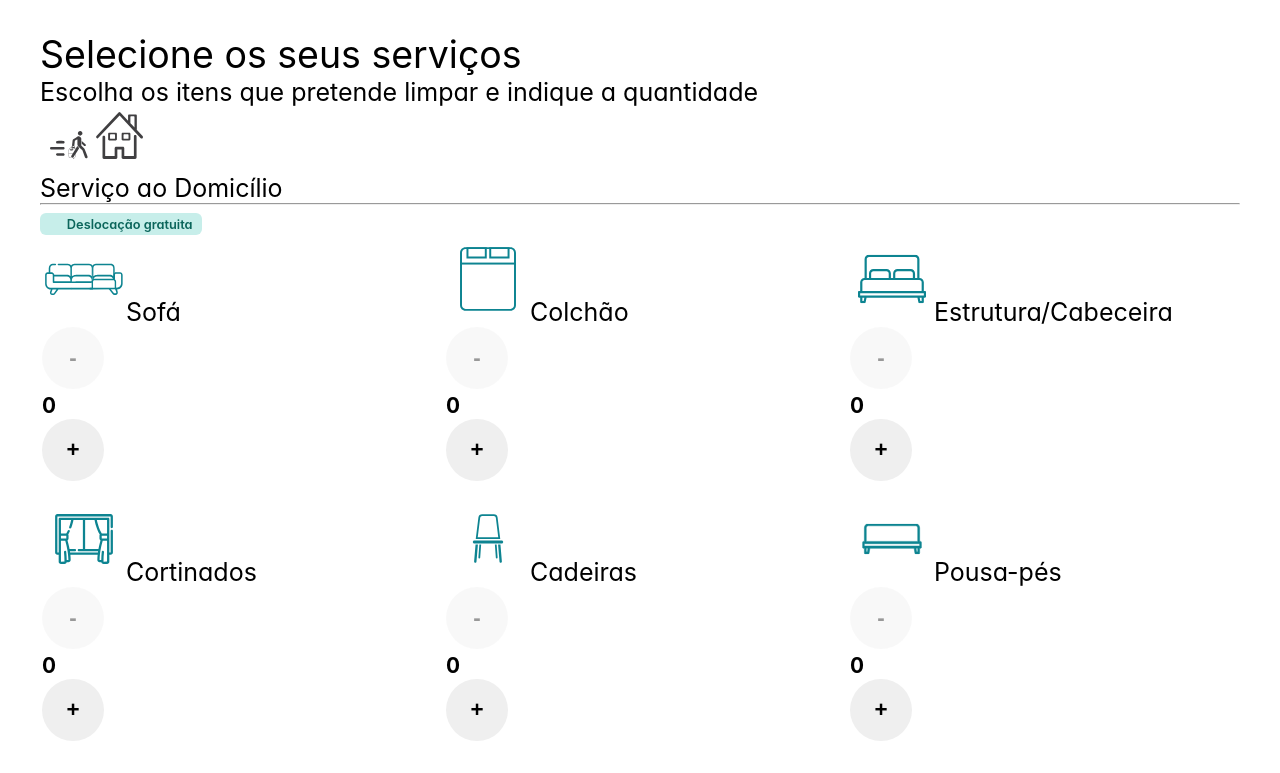
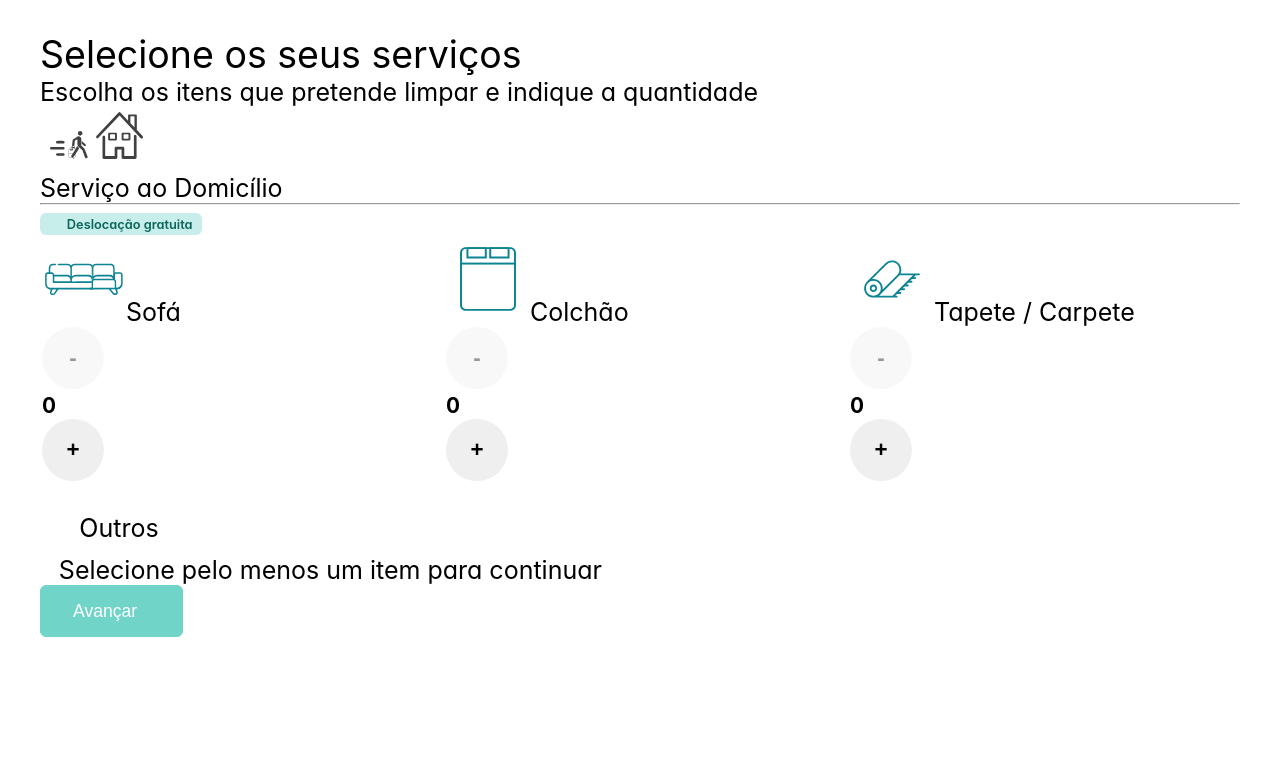
Before and after one commit to youbiz21/resolveja-kiosk, a React (Vite) app in the folder src/renderer/: page / in a window 1280 px wide. Shown: the top 773 px of the page. Built offline with nearby package versions, Linux system fonts and the light colour scheme; a web font is replaced by a local one.

Commit message:
add primary color variables and enhance cart view layout with toggle for additional items

```diff
--- a/src/renderer/src/assets/main.css
+++ b/src/renderer/src/assets/main.css
@@ -3,6 +3,23 @@
 @import 'primereact/resources/themes/lara-light-teal/theme.css';
 @import 'primereact/resources/primereact.min.css';
 @import 'primeicons/primeicons.css';
+
+:root {
+  --primary-color: #f59432;
+  --primary-color-text: #ffffff;
+  --primary-50: #fef5e7;
+  --primary-100: #fde4be;
+  --primary-200: #fbd295;
+  --primary-300: #f9bf6b;
+  --primary-400: #f7a94e;
+  --primary-500: #f59432;
+  --primary-600: #e0872e;
+  --primary-700: #b86e26;
+  --primary-800: #90561e;
+  --primary-900: #6e4217;
+  --highlight-bg: #fef5e7;
+  --highlight-text-color: #90561e;
+}
 
 * {
   box-sizing: border-box;
@@ -199,7 +216,7 @@ label[for] {
 
 .measure-option.active {
   border-color: var(--primary-color);
-  background: var(--primary-50, #e8f5e9);
+  background: var(--primary-50, #fef5e7);
 }
 
 .measure-option .measure-option-label {
@@ -442,7 +459,7 @@ label[for] {
 /* Cart card selection feedback */
 .cart-card-active {
   border: 2px solid var(--primary-color);
-  background: var(--primary-50, #e0f2f1);
+  background: var(--primary-50, #fef5e7);
   border-radius: 12px;
   transition:
     border-color 0.2s,
@@ -493,8 +510,8 @@ label[for] {
   gap: 0.25rem;
   padding: 0.25rem 0.6rem;
   border-radius: 20px;
-  background: var(--primary-100, #b2dfdb);
-  color: var(--primary-800, #004d40);
+  background: var(--primary-100, #fde4be);
+  color: var(--primary-800, #90561e);
   font-size: 0.85rem;
   font-weight: 600;
 }
@@ -587,7 +604,7 @@ label[for] {
 }
 
 .service-help-trigger:active {
-  background: var(--primary-100, #b2dfdb);
+  background: var(--primary-100, #fde4be);
 }
 
 /* Cadastro section separator */
@@ -670,7 +687,7 @@ label[for] {
 
 .timeslot-option.active {
   border-color: var(--primary-color);
-  background: var(--primary-50, #e8f5e9);
+  background: var(--primary-50, #fef5e7);
 }
 
 /* Touch-friendly inline calendar overrides */
@@ -702,7 +719,7 @@ label[for] {
   font-size: 1.15rem;
   color: #fff !important;
   background: var(--primary-color) !important;
-  border: 3px solid var(--primary-800, #004d40) !important;
+  border: 3px solid var(--primary-800, #90561e) !important;
 }
 
 .p-datepicker .p-datepicker-today > span {
--- a/src/renderer/src/views/CartView.tsx
+++ b/src/renderer/src/views/CartView.tsx
@@ -1,4 +1,4 @@
-import { useMemo } from 'react'
+import { useMemo, useState } from 'react'
 import { Button } from 'primereact/button'
 import Section from '../components/Section'
 import IconCard from '../components/IconCard'
@@ -23,6 +23,7 @@ const Labels: Record<SimuladorFormKeys, string> = {
 export default function CartView(): React.JSX.Element {
   const cart = useCart()
   const stepper = useStepper()
+  const [showOutros, setShowOutros] = useState(false)
 
   const totalItems = cart.items.length
   const hasItems = totalItems > 0
@@ -79,16 +80,44 @@ export default function CartView(): React.JSX.Element {
         tagIcon="pi-check-circle"
         badgeClass="checkout-badge-domicilio"
       >
+        {!showOutros ? (
           <div className="cart-grid">
             {renderCard('sofa', 'Sofá')}
             {renderCard('colchao', 'Colchão')}
+            {renderCard('carpete', 'Tapete / Carpete')}
+            <div
+              className="shadow-3 cart-card-inactive"
+              style={{ cursor: 'pointer' }}
+              onClick={() => setShowOutros(true)}
+            >
+              <div className="flex flex-column p-3 align-items-center justify-content-center h-full">
+                <i
+                  className="pi pi-th-large text-primary"
+                  style={{ fontSize: '3rem', marginBottom: '0.5rem' }}
+                ></i>
+                <span>Outros</span>
+              </div>
+            </div>
+          </div>
+        ) : (
+          <div>
+            <button
+              type="button"
+              className="btn-back mb-2"
+              onClick={() => setShowOutros(false)}
+            >
+              <i className="pi pi-arrow-left"></i>
+              <span>Voltar</span>
+            </button>
+            <div className="cart-grid">
               {renderCard('estruturaCabeceira', 'Estrutura/Cabeceira')}
               {renderCard('cortinados', 'Cortinados')}
               {renderCard('cadeiras', 'Cadeiras')}
               {renderCard('pousaPes', 'Pousa-pés')}
               {renderCard('puff', 'Puff')}
-          {renderCard('carpete', 'Tapete / Carpete')}
             </div>
+          </div>
+        )}
       </Section>
 
       {hasItems && (
```
Lines whose indentation alone changed are shown as unchanged.
